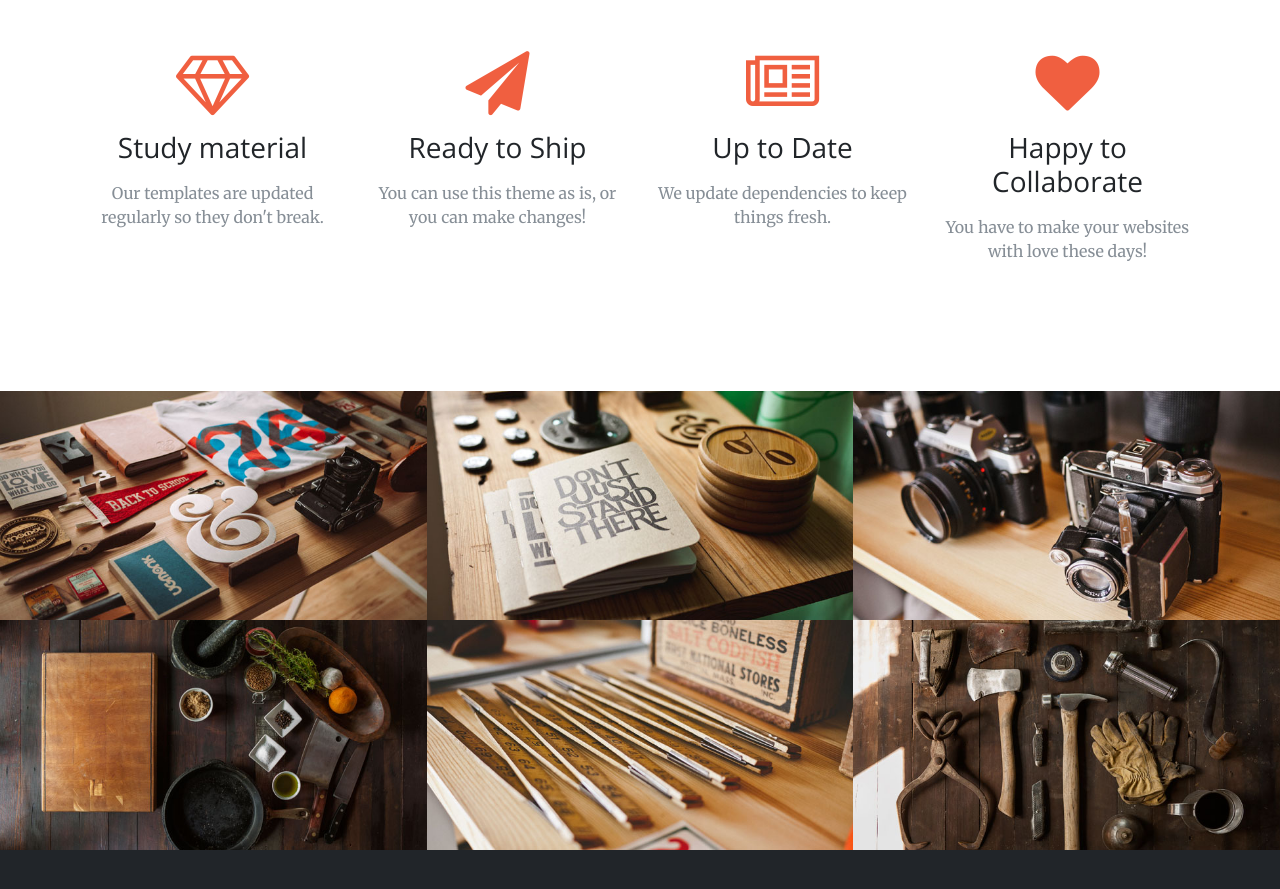
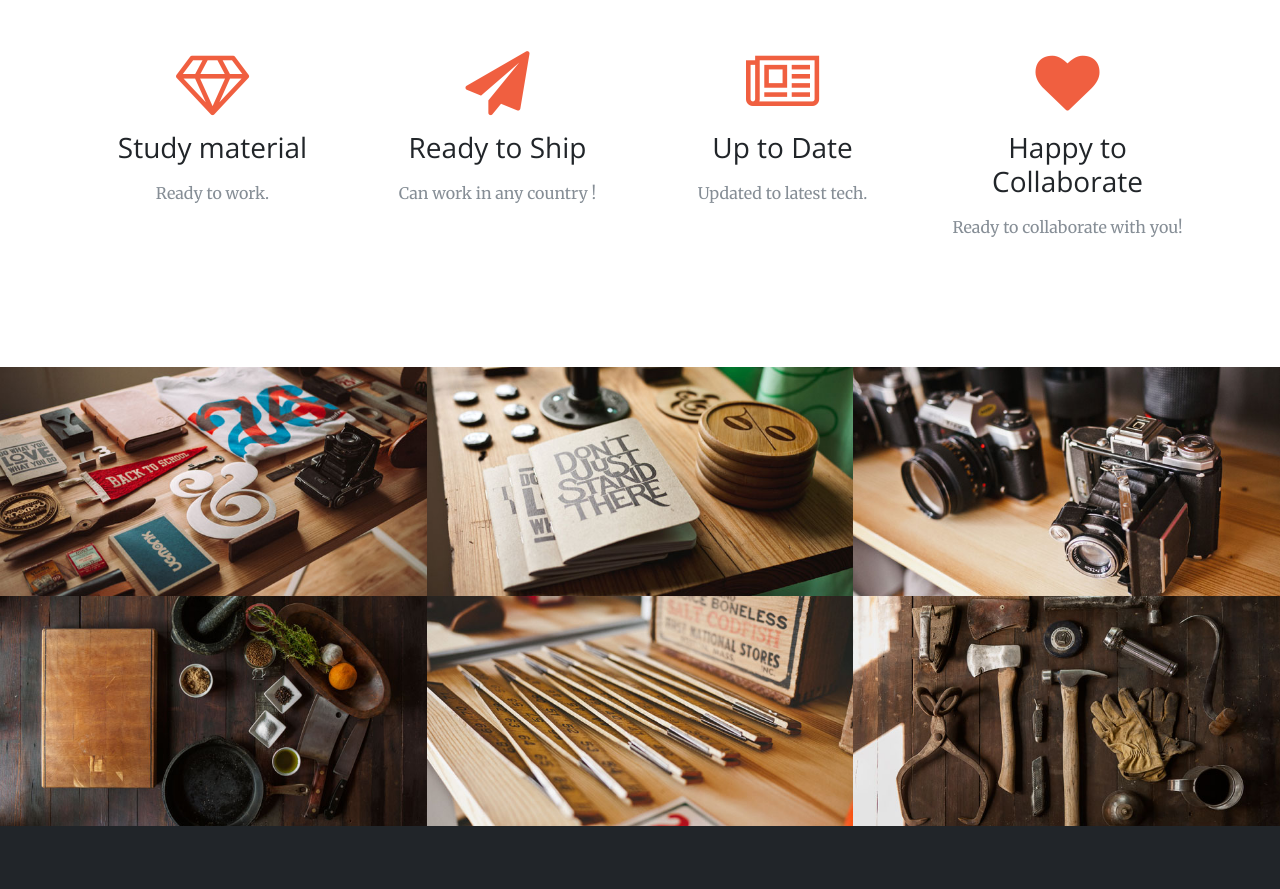
Before and after one commit to CyberVarun/myportfolio, a plain HTML site: page index.html in a window 1280 px wide. Shown: the part 1014-1903 px from the top of the page. Drawn offline with nearby package versions, Linux system fonts and the light colour scheme; some packages are replaced by stand-ins of ours; a script that the page names is missing.

Commit message:
Update index.html

```diff
--- a/index.html
+++ b/index.html
@@ -53,25 +53,25 @@
                 <div class="col-md-6 col-lg-3 text-center">
                     <div class="mx-auto service-box mt-5"><i class="fa fa-diamond fa-4x text-primary mb-3 sr-icons" data-aos="zoom-in" data-aos-duration="200" data-aos-once="true"></i>
                         <h3 class="mb-3">Study material</h3>
-                        <p class="text-muted mb-0">Our templates are updated regularly so they don't break.</p>
+                        <p class="text-muted mb-0">Ready to work.</p>
                     </div>
                 </div>
                 <div class="col-md-6 col-lg-3 text-center">
                     <div class="mx-auto service-box mt-5"><i class="fa fa-paper-plane fa-4x text-primary mb-3 sr-icons" data-aos="zoom-in" data-aos-duration="200" data-aos-delay="200" data-aos-once="true"></i>
                         <h3 class="mb-3">Ready to Ship</h3>
-                        <p class="text-muted mb-0">You can use this theme as is, or you can make changes!</p>
+                        <p class="text-muted mb-0">Can work in any country !</p>
                     </div>
                 </div>
                 <div class="col-md-6 col-lg-3 text-center">
                     <div class="mx-auto service-box mt-5"><i class="fa fa-newspaper-o fa-4x text-primary mb-3 sr-icons" data-aos="zoom-in" data-aos-duration="200" data-aos-delay="400" data-aos-once="true"></i>
                         <h3 class="mb-3">Up to Date</h3>
-                        <p class="text-muted mb-0">We update dependencies to keep things fresh.</p>
+                        <p class="text-muted mb-0">Updated to latest tech.</p>
                     </div>
                 </div>
                 <div class="col-md-6 col-lg-3 text-center">
                     <div class="mx-auto service-box mt-5"><i class="fa fa-heart fa-4x text-primary mb-3 sr-icons" data-aos="fade" data-aos-duration="200" data-aos-delay="600" data-aos-once="true"></i>
                         <h3 class="mb-3">Happy to Collaborate</h3>
-                        <p class="text-muted mb-0">You have to make your websites with love these days!</p>
+                        <p class="text-muted mb-0">Ready to collaborate with you!</p>
                     </div>
                 </div>
             </div>
```
